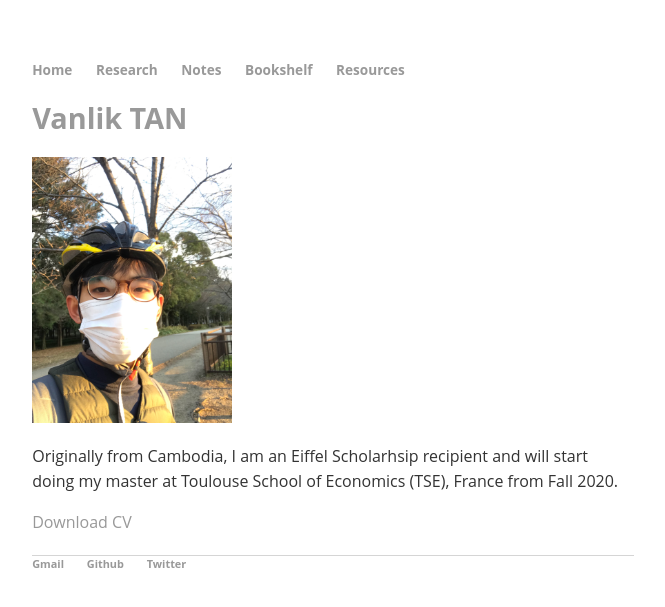
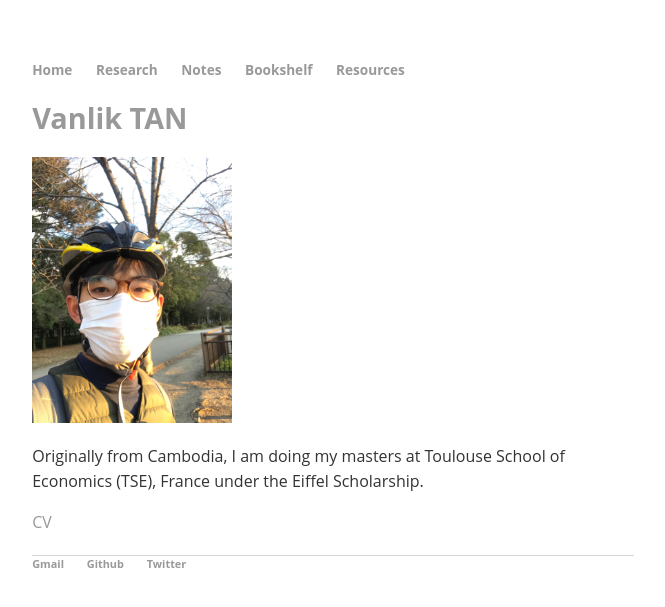
Before and after one commit to Vanlik/v-lik, a Jekyll site: the page built from index.html, in a window 1280 px wide. Shown: the top 607 px of the page, without its empty margins (307-972 px from the left). Built offline with Jekyll 4.4.1, drawn with Linux system fonts in a browser that asks for light colours; some web fonts are replaced.

Commit message:
Change default and index

```diff
--- a/_layouts/default.html
+++ b/_layouts/default.html
@@ -2,7 +2,8 @@
 	<html>
 		<head>
 			<title>{{ page.title }}</title>
-			<link href="https://fonts.googleapis.com/css2?family=Barlow+Semi+Condensed&family=Cuprum&display=swap" rel="stylesheet">
+			<!--link href="https://fonts.googleapis.com/css2?family=Barlow+Semi+Condensed&family=Cuprum&display=swap" rel="stylesheet"-->
+			<link href="https://fonts.googleapis.com/css2?family=PT+Sans&display=swap" rel="stylesheet">
 			<link rel="stylesheet" type="text/css" href="/css/main.css">
 		</head>
 		<body>
--- a/index.html
+++ b/index.html
@@ -3,7 +3,9 @@ layout: default
 title: Vanlik TAN
 ---
 <head>
-<link href="https://fonts.googleapis.com/css2?family=Barlow+Semi+Condensed&family=Cuprum&display=swap" rel="stylesheet">
+<link rel="preconnect" href="https://fonts.gstatic.com">
+<link href="https://fonts.googleapis.com/css2?family=PT+Sans&display=swap" rel="stylesheet">
+<!--link href="https://fonts.googleapis.com/css2?family=Barlow+Semi+Condensed&family=Cuprum&display=swap" rel="stylesheet"-->
 <!--https://fonts.googleapis.com/css?family=Cairo&display=swap-->
 
 </head>
@@ -15,13 +17,13 @@ title: Vanlik TAN
 
 
 <div class="text">
-<p> Originally from Cambodia, I am an Eiffel Scholarhsip recipient and will start doing my master at Toulouse School of Economics (TSE), France from Fall 2020. </p>
+<p> Originally from Cambodia, I am doing my masters at Toulouse School of Economics (TSE), France under the Eiffel Scholarship. </p>
 <p> </p>
 </div>
 
 <div class="cv">
 		<!--a href=https://drive.google.com/file/d/18JkgI2RBrG9iuw5iPGaMTYKDXFSNejrq/view?usp=sharing class="download" title="resume_vanliktan">Download CV</a--->
-		<a href = "cv/resume_vanliktan.pdf" target="_blank"> Download CV </a>
+		<a href = "cv/resume_vanliktan.pdf" target="_blank"> CV </a>
 
 </div>
 <!--h3> Recent Notes </h3>
```
